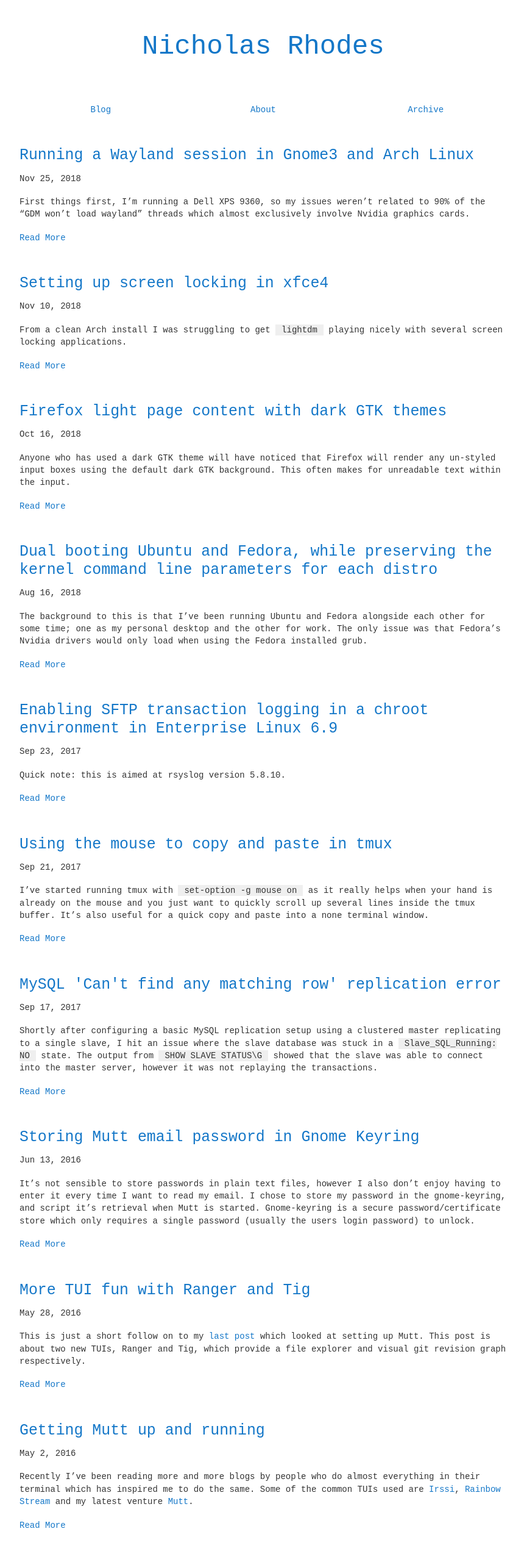
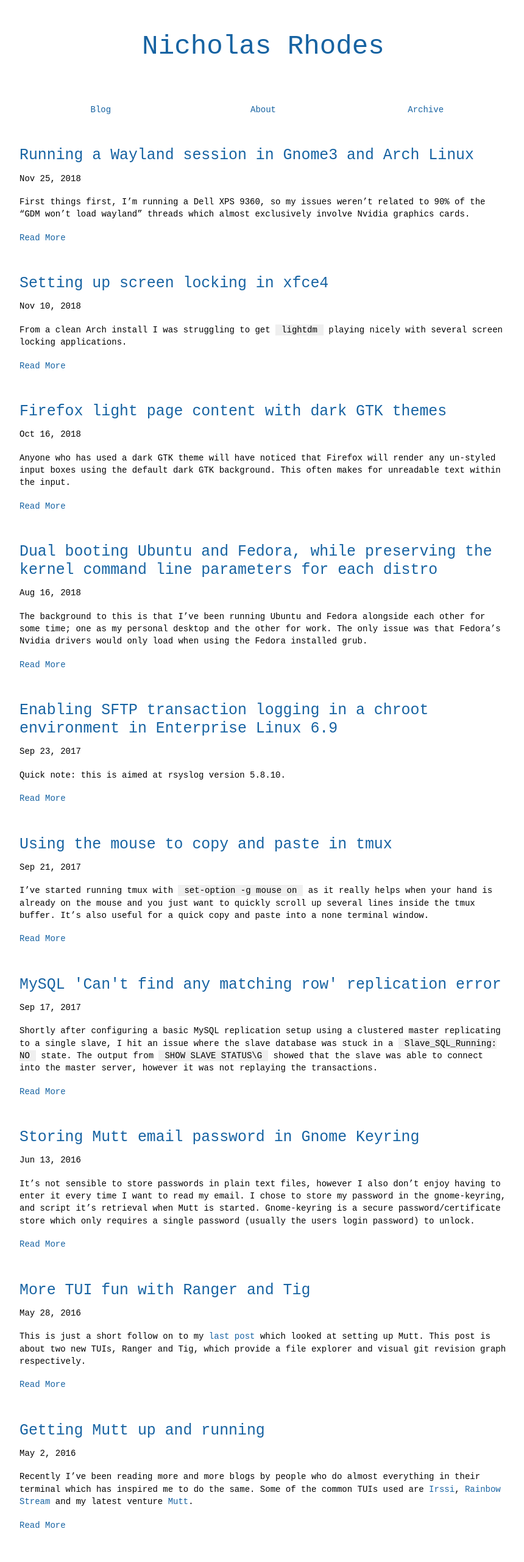
Before and after one commit to nickrhodes-gh/nickrhodes-gh.github.io, a Jekyll site: the page built from index.html, in a window 1280 px wide. Shown: the whole page at 61% size, without its empty margins (208-1068 px from the left). Built offline with Jekyll 4.4.1, drawn with Linux system fonts in a browser that asks for light colours; before the commit the page ends 2529 px from its top, so only the background shows below that.

Commit message:
Add margin to footer-bottom

```diff
--- a/assets/css/style.scss
+++ b/assets/css/style.scss
@@ -9,7 +9,7 @@
   font-weight: 400;
   font-size: 14px;
   line-height: 1.45;
-  color: #333;
+  color: #000;
 }
 
 p, div.highlighter-rouge {margin-bottom: 1.3em;}
@@ -39,11 +39,11 @@
 \*                  */
 
 a {
-    color: #1477c8;
+    color: #1763a2;
     text-decoration: none;
 
     &:hover {
-        color: #61afef;
+        color: #1b76c0;
         text-decoration: none;
     }
 }
@@ -87,7 +87,7 @@
 .related,
 .post-footer,
 .post {
-    margin-top: 50px;
+    margin: 50px 0;
 }
 .post-footer,
 .nav-icons {
```
